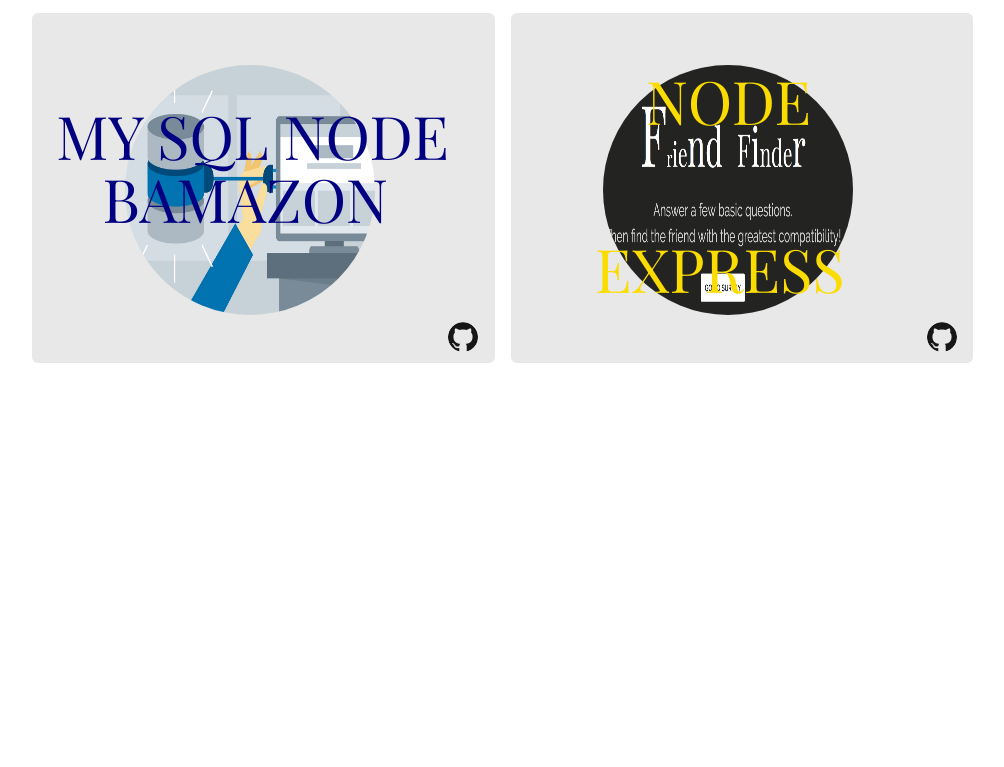
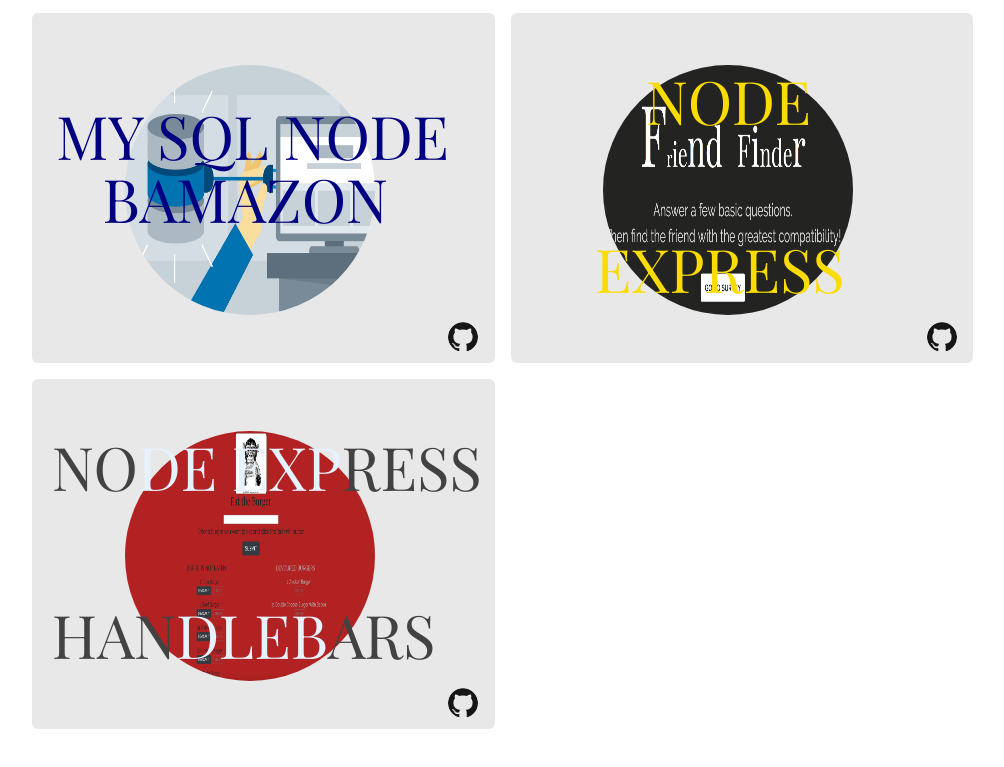
Before and after one commit to marianafinamori/portfolio, a plain HTML site: page portfolio.html in a window 1280 px wide. Shown: the part 1237-2004 px from the top of the page, without its empty margins (61-1065 px from the left). Before the commit the page ends 1648 px from the top, so only its background shows below. Drawn offline with nearby package versions, Linux system fonts and the light colour scheme.

Commit message:
updated portfolio including node express handlebars project

```diff
--- a/portfolio.html
+++ b/portfolio.html
@@ -118,6 +118,21 @@
 
 
                 </div>
+                <!-- Here      -->
+                <div class="row">
+                    <div class="col-lg-5 m-2">
+                            <a href="https://github.com/marianafinamori/burger"target="_blank"><img src="images/monkeyburger.png">
+                            <div class="container tittle" id="nodeex">NO<span id="nodeex-span">DE EXP</span>RESS</div>
+                            <div class="container tittle" id="handlebars">HAN<span id="handlebars-span">DLEB</span>ARS</div>
+                        </a>
+                        <div class="github">
+                                <a href="https://github.com/marianafinamori/burger"target="_blank">
+                            <img class="githublogo" src="images/githublogo.png">
+                            </a>
+                        </div>
+                        </div>
+
+                </div>
             </div>
     <script src="https://cdnjs.cloudflare.com/ajax/libs/jquery/3.3.1/jquery.min.js"></script>
     <script type="text/javascript" src="main.js"></script>
--- a/style.css
+++ b/style.css
@@ -217,13 +217,27 @@ span {
 }
 
 #node-word {
-    /* position: relative; */
     top: 12%;
     left: 26%;
 }
 
 #express-word {
-    /* position: relative; */
     top: 60%;
     left: 15%;
 }
+
+#nodeex {
+    top: 12%;
+    left: 1%;
+    color: #424242;
+}
+
+#handlebars {
+    top: 60%;
+    left: 1%;
+}
+
+#nodeex-span,
+#handlebars-span {
+    color:  #e6f2ff;
+}
```
Also changed, not shown: images/monkeyburger.png (added).
